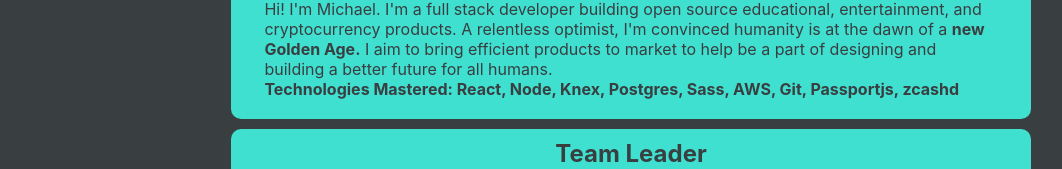
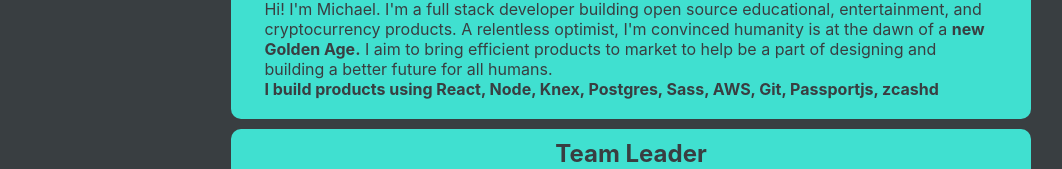
Before and after one commit to michaelharms6010/harms-portfolio, a React (Create React App) app: page /bio in a window 1280 px wide. Shown: the part 184-353 px from the top of the page, without its empty margins (9-1071 px from the left). Built offline with nearby package versions, Linux system fonts and the light colour scheme.

Commit message:
udpates pitch

```diff
--- a/src/components/Bio.js
+++ b/src/components/Bio.js
@@ -8,7 +8,7 @@ export default function Bio() {
             <div className="greeting">
                 <h2>A Hearty Hello to all!</h2>
                 <p>Hi! I'm Michael. I'm a full stack developer building open source educational, entertainment, and cryptocurrency products. A relentless optimist, I'm convinced humanity is at the dawn of a <strong>new Golden Age.</strong> I aim to bring efficient products to market to help be a part of designing and building a better future for all humans.</p>
-                <p><strong>Technologies Mastered: React, Node, Knex, Postgres, Sass, AWS, Git, Passportjs, zcashd</strong></p>
+                <p><strong>I build products using React, Node, Knex, Postgres, Sass, AWS, Git, Passportjs, zcashd</strong></p>
             </div>
             <div className="team-leadership">
                 <h2>Team Leader</h2>
```
